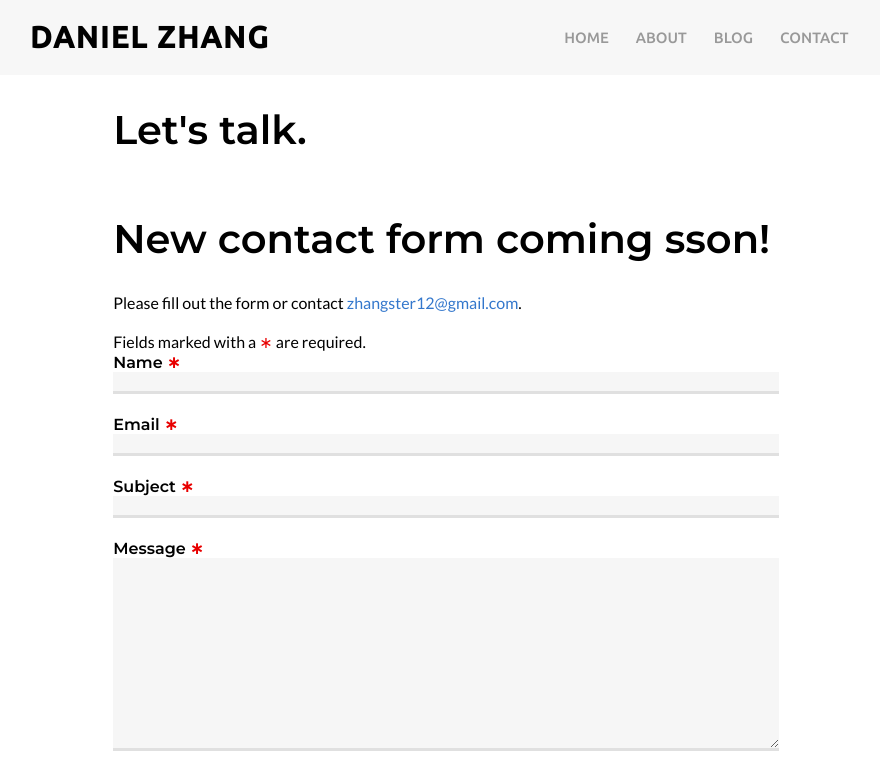
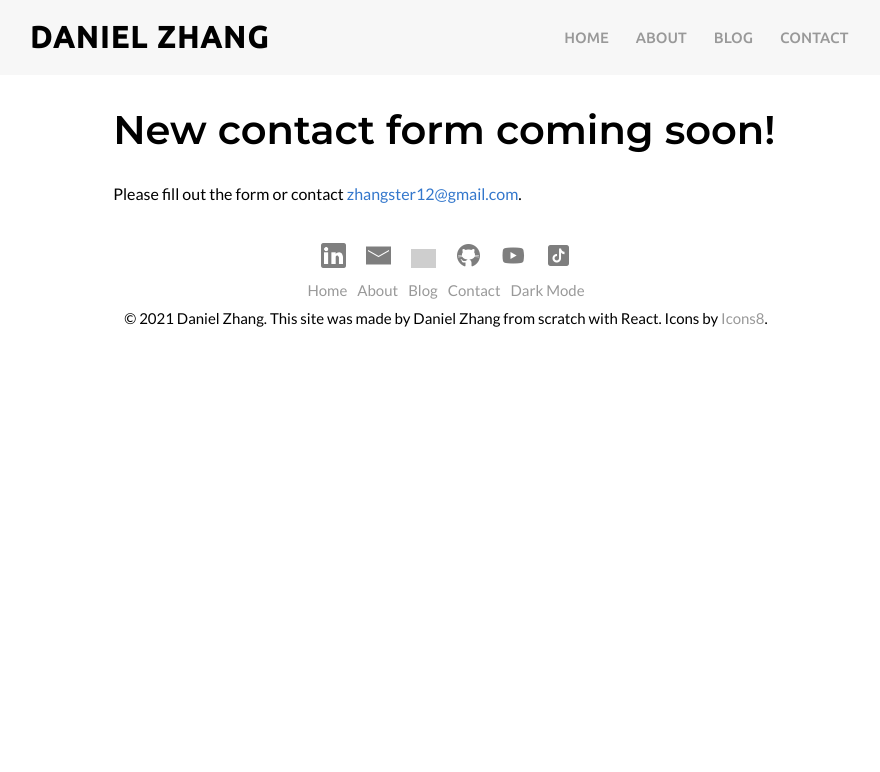
Before and after one commit to zhangster12/DZ-Website-Front-End, a React (Create React App) app: page /contact in a window 1280 px wide. Shown: the top 772 px of the page, without its empty margins (194-1074 px from the left). Built offline with nearby package versions, Linux system fonts and the light colour scheme; grey boxes are pictures that could not be loaded.

Commit message:
Removed outdated contact and blog

```diff
--- a/package.json
+++ b/package.json
@@ -13,8 +13,8 @@
     "express": "^4.17.1",
     "moment": "^2.29.1",
     "nodemon": "^2.0.4",
-    "react": "^16.13.1",
-    "react-dom": "^16.13.1",
+    "react": "^16.14.0",
+    "react-dom": "^16.14.0",
     "react-moment": "^1.1.1",
     "react-onclickoutside": "^6.9.0",
     "react-router-dom": "^5.2.0",
--- a/src/pages/BlogPage.js
+++ b/src/pages/BlogPage.js
@@ -53,10 +53,10 @@ const Blog = () => {
     return(
         <div>
             <div className='layout'>
-                <div className='page-header' id='blog'>Days with Dan!</div>
+                {/* <div className='page-header' id='blog'>Days with Dan!</div> */}
                 <div className='page-header' id='blog'>New blog coming soon!</div>
-                <div className={loading ? 'loading-hidden' : 'loading-show'}>{getBlogs()}</div>
-                <div className={loading ? 'loading-show': 'loading-hidden'} id='center'><CircularProgress color='primary' /></div>
+                {/* <div className={loading ? 'loading-hidden' : 'loading-show'}>{getBlogs()}</div>
+                <div className={loading ? 'loading-show': 'loading-hidden'} id='center'><CircularProgress color='primary' /></div> */}
             </div>
         </div>
     );
--- a/src/pages/ContactPage.js
+++ b/src/pages/ContactPage.js
@@ -101,12 +101,12 @@ class Contact extends Component {
     render() {
         return(
             <form className='contact-form' onSubmit={this.handleSubmit} noValidate>
-                <div className='page-header'>Let's talk.</div>
-                <div className='page-header'>New contact form coming sson!</div>
+                {/* <div className='page-header'>Let's talk.</div> */}
+                <div className='page-header'>New contact form coming soon!</div>
                 <div className='instr'>
                     Please fill out the form or contact <a className='email' href='mailto: zhangster12@gmail.com' rel='noopener noreferrer' target='_blank'>zhangster12@gmail.com</a>.
                 </div>
-                <div className='instruct'>Fields marked with a <span className='red'>∗</span> are required.</div>
+                {/* <div className='instruct'>Fields marked with a <span className='red'>∗</span> are required.</div>
                 <div className='form-item'>
                     <label htmlFor="name">Name <span className='red'>∗</span></label>
                     <input
@@ -148,7 +148,7 @@ class Contact extends Component {
                 </div>
                 <button className='btn' type='submit' disabled={this.state.disabled}>Submit</button>
                 {this.state.emailSent === true && <span className='green' id='message'>Message has been sent.</span>}
-                {this.state.emailSent === false && <span className='red' id='message'>Message was not sent.</span>}
+                {this.state.emailSent === false && <span className='red' id='message'>Message was not sent.</span>} */}
             </form>
         )
     }
```
Also changed, not shown: 1 other file (tests, documents, lock files or other folders).
